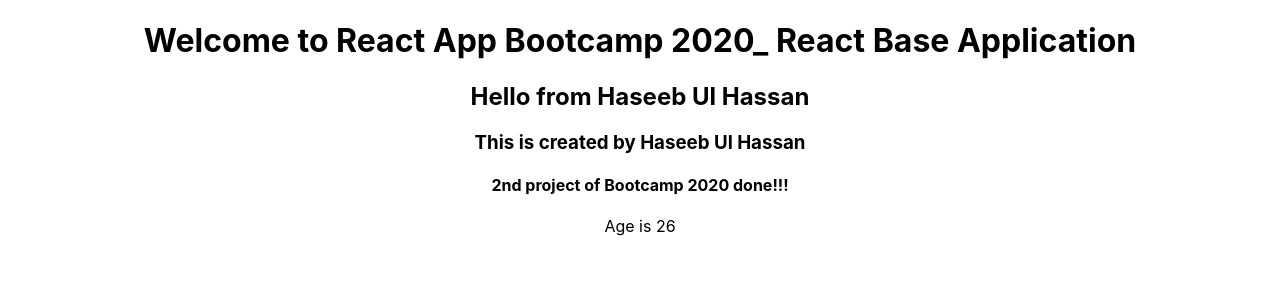
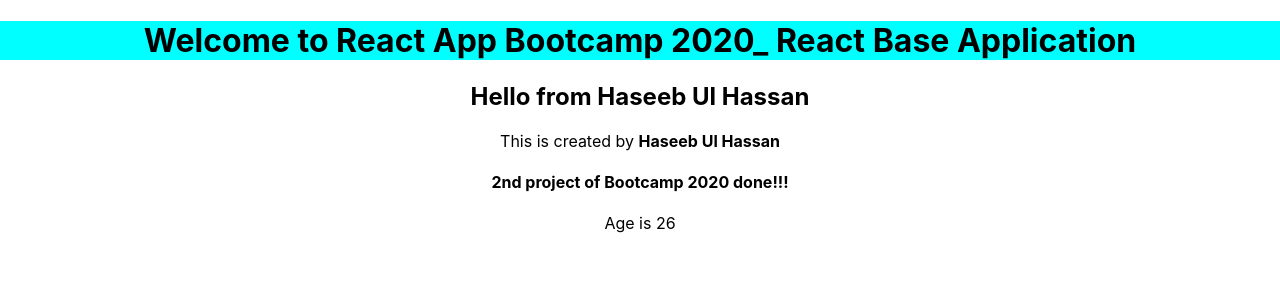
Before and after one commit to haseebulhassan-IOT/bootcamp2020_2ndproject, a React (Create React App) app: page / in a window 1280 px wide. Shown: the top 300 px of the page. Built offline with nearby package versions, Linux system fonts and the light colour scheme.

Commit message:
Changed the background color
I have changed the background color of Welcome to React App

```diff
--- a/src/App.js
+++ b/src/App.js
@@ -1,12 +1,13 @@
 import React from 'react';
 import './App.css';
+import './hello.css';
 
 function App({name}) {
   return (
     <div className="App">
-      <h1>Welcome to React App {name}</h1>
+      <h1 className = "myname">Welcome to React App {name}</h1>
       <h2> Hello from Haseeb Ul Hassan</h2>
-      <h3> This is created by Haseeb Ul Hassan</h3>
+      <p> This is created by <strong>Haseeb Ul Hassan</strong></p>
       <h4> 2nd project of Bootcamp 2020 done!!!</h4>
       <div> Age is 26</div>
     </div>
--- /dev/null
+++ b/src/hello.css
@@ -0,0 +1,3 @@
+.myname {
+    background-color: aqua;
+}
```
